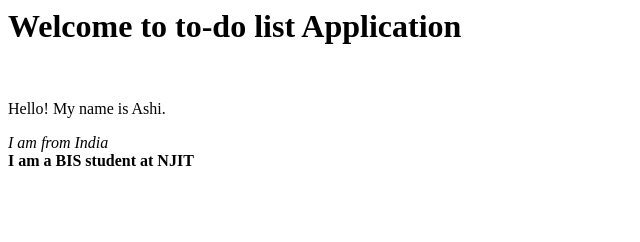
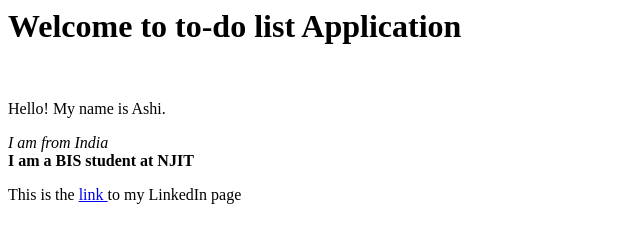
Before and after one commit to as3379/NJIT, a plain HTML site: page index.html in a window 1280 px wide. Shown: the whole page, without its empty margins (0-640 px from the left). Drawn offline with Linux system fonts and the light colour scheme.

Commit message:
added my linkedIn link using the <href> tag

```diff
--- a/index.html
+++ b/index.html
@@ -12,7 +12,8 @@
    <i>I am from India </i>
    <br>
    <b> I am a BIS student at NJIT  </b>
-
+   <p> This is the <a
+   href="https://www.linkedin.com/in/ashritha-shetthalli-diwakar-871723120/">link </a> to my LinkedIn page</p>
 
    </body>
 
```
